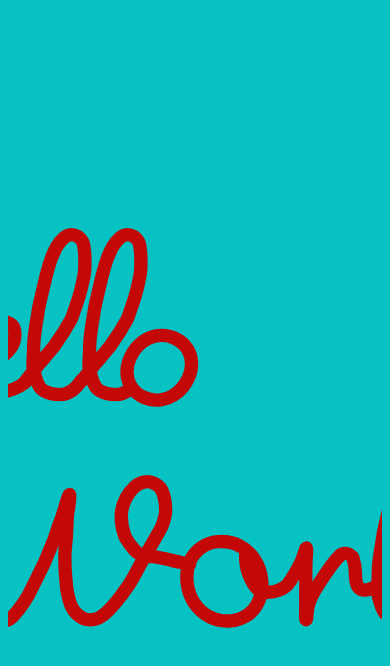
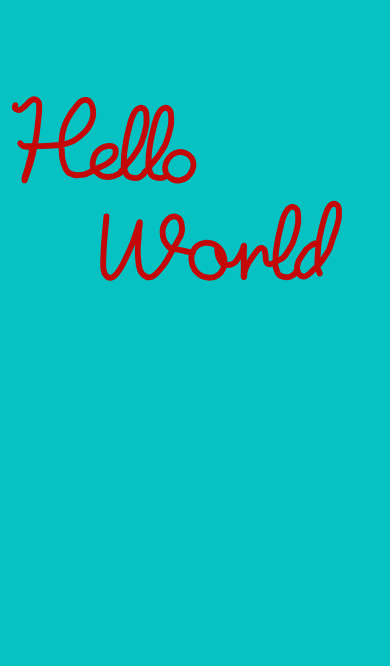
Before and after one commit to Marie-P/hello_world, a plain HTML site: page index.html in a window 390 px wide. Drawn offline with nearby package versions, Linux system fonts and the light colour scheme.

Commit message:
Update Responsive

```diff
--- a/style.css
+++ b/style.css
@@ -1 +1 @@
-body{background-color:#07c2c3;display:flex;justify-content:center;align-items:center;align-content:center}
+body{background-color:#07c2c3;display:flex;justify-content:center;align-items:center;align-content:center}#hello{width:100%;max-width:600px;height:auto}
```
